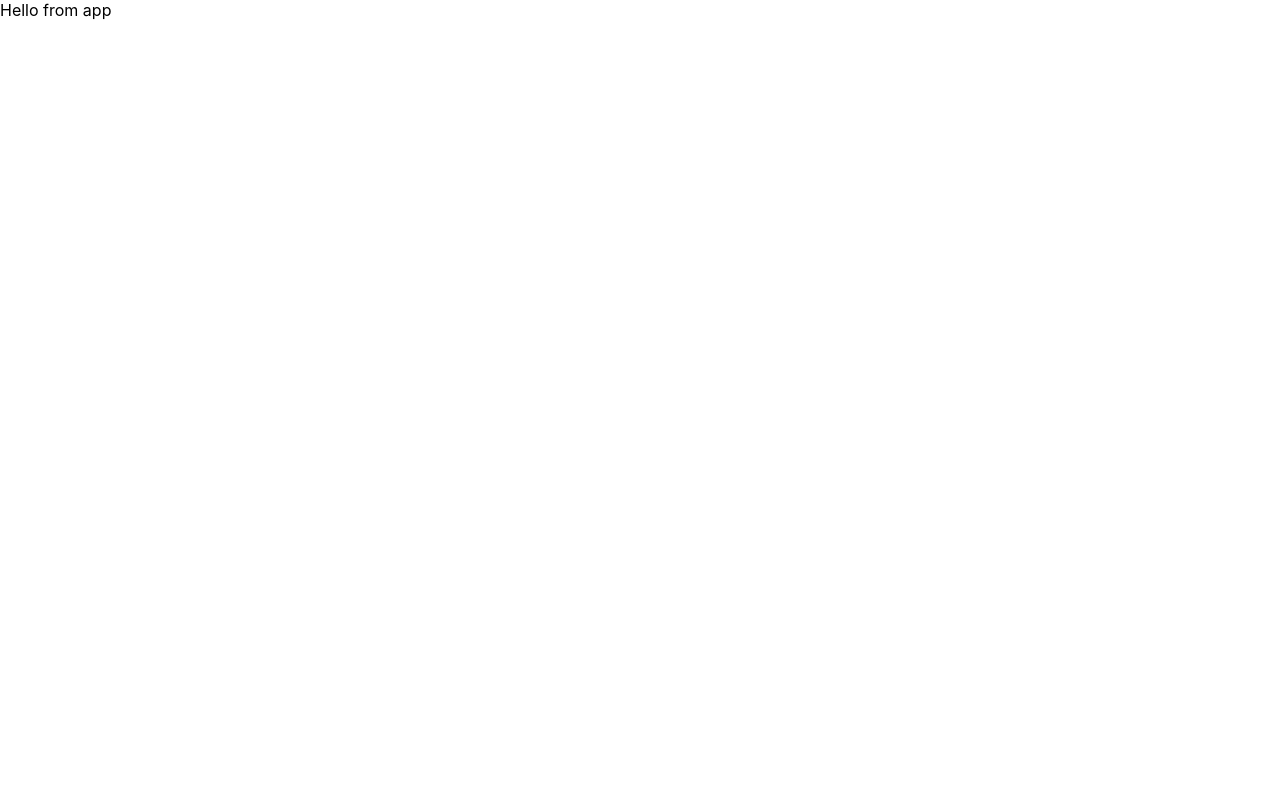
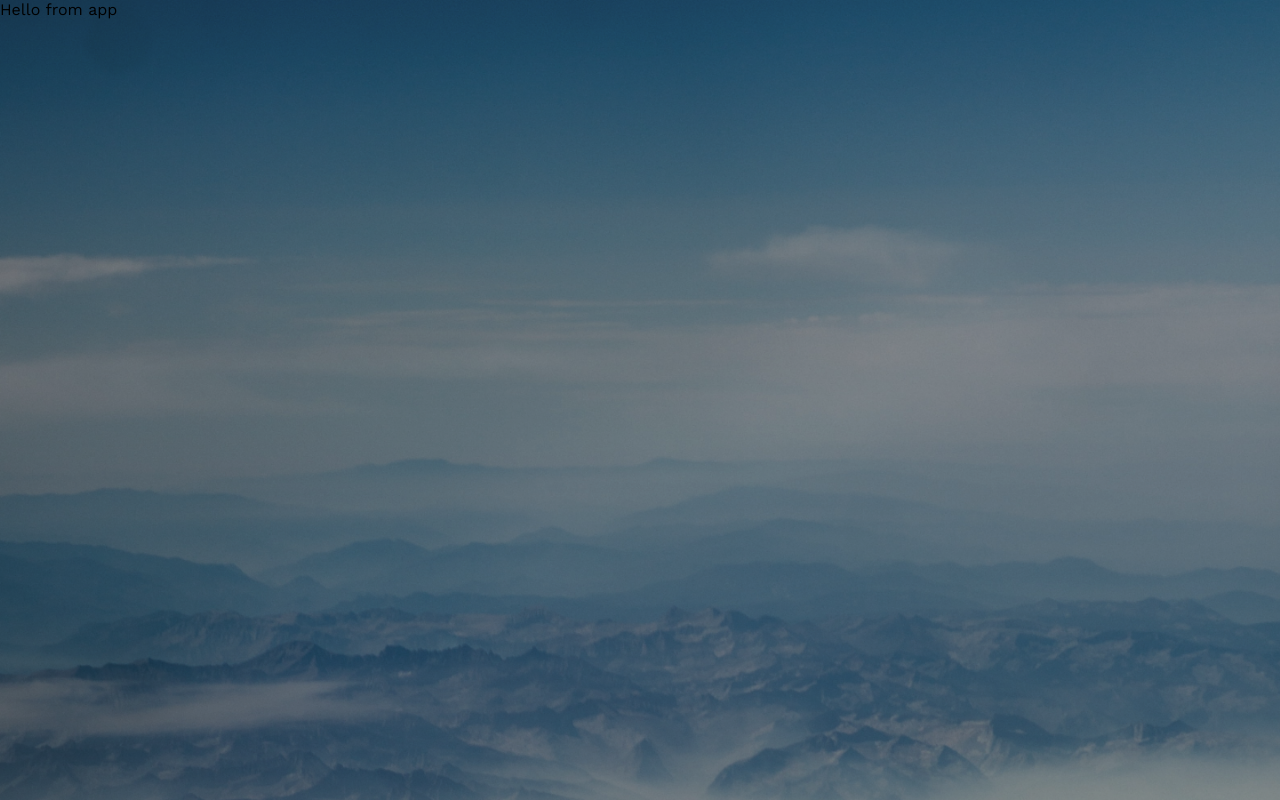
Before and after one commit to abdallahalaa21/weather-app, a React (Create React App) app: page / in a window 1280 px wide. Built offline with nearby package versions, Linux system fonts and the light colour scheme.

Commit message:
add fonts and bg

```diff
--- a/public/index.html
+++ b/public/index.html
@@ -3,18 +3,36 @@
   <head>
     <meta charset="utf-8" />
     <link rel="icon" href="%PUBLIC_URL%/favicon.ico" />
-    <meta name="viewport" content="width=device-width, initial-scale=1" />
+    <meta
+      name="viewport"
+      content="width=device-width, initial-scale=1"
+    />
     <meta name="theme-color" content="#000000" />
     <meta
       name="description"
       content="Web site created using create-react-app"
     />
-    <link rel="apple-touch-icon" href="%PUBLIC_URL%/logo192.png" />
+    <link
+      rel="preconnect"
+      href="https://fonts.gstatic.com"
+    />
+    <link
+      href="https://fonts.googleapis.com/css2?family=Work+Sans:wght@400;600;700;800&display=swap"
+      rel="stylesheet"
+    />
+
+    <link
+      rel="apple-touch-icon"
+      href="%PUBLIC_URL%/logo192.png"
+    />
     <!--
       manifest.json provides metadata used when your web app is installed on a
       user's mobile device or desktop. See https://developers.google.com/web/fundamentals/web-app-manifest/
     -->
-    <link rel="manifest" href="%PUBLIC_URL%/manifest.json" />
+    <link
+      rel="manifest"
+      href="%PUBLIC_URL%/manifest.json"
+    />
     <!--
       Notice the use of %PUBLIC_URL% in the tags above.
       It will be replaced with the URL of the `public` folder during the build.
@@ -27,7 +45,10 @@
     <title>React App</title>
   </head>
   <body>
-    <noscript>You need to enable JavaScript to run this app.</noscript>
+    <noscript
+      >You need to enable JavaScript to run this
+      app.</noscript
+    >
     <div id="root"></div>
     <!--
       This HTML file is a template.
--- a/src/App.js
+++ b/src/App.js
@@ -1,3 +1,7 @@
-const App = () => <div>Hello from app</div>;
+import styles from './app.module.scss';
+
+const App = () => (
+  <div className={styles.container}>Hello from app</div>
+);
 
 export default App;
--- /dev/null
+++ b/src/app.module.scss
@@ -0,0 +1,10 @@
+.container{
+  width:100vw;
+  height: 100vh;
+  background-image: url("images/Background.png");
+  background-repeat: no-repeat;
+  background-attachment: fixed;
+  background-position: center;
+  background-size: cover;
+
+}
--- a/src/index.css
+++ b/src/index.css
@@ -1,6 +1,8 @@
+@import-normalize;
+
 body {
   margin: 0;
-  font-family: -apple-system, BlinkMacSystemFont, 'Segoe UI', 'Roboto', 'Oxygen',
+  font-family: 'Work Sans', -apple-system, BlinkMacSystemFont, 'Segoe UI', 'Roboto', 'Oxygen',
     'Ubuntu', 'Cantarell', 'Fira Sans', 'Droid Sans', 'Helvetica Neue',
     sans-serif;
   -webkit-font-smoothing: antialiased;
```
Also changed, not shown: src/images/Background.png (added).
